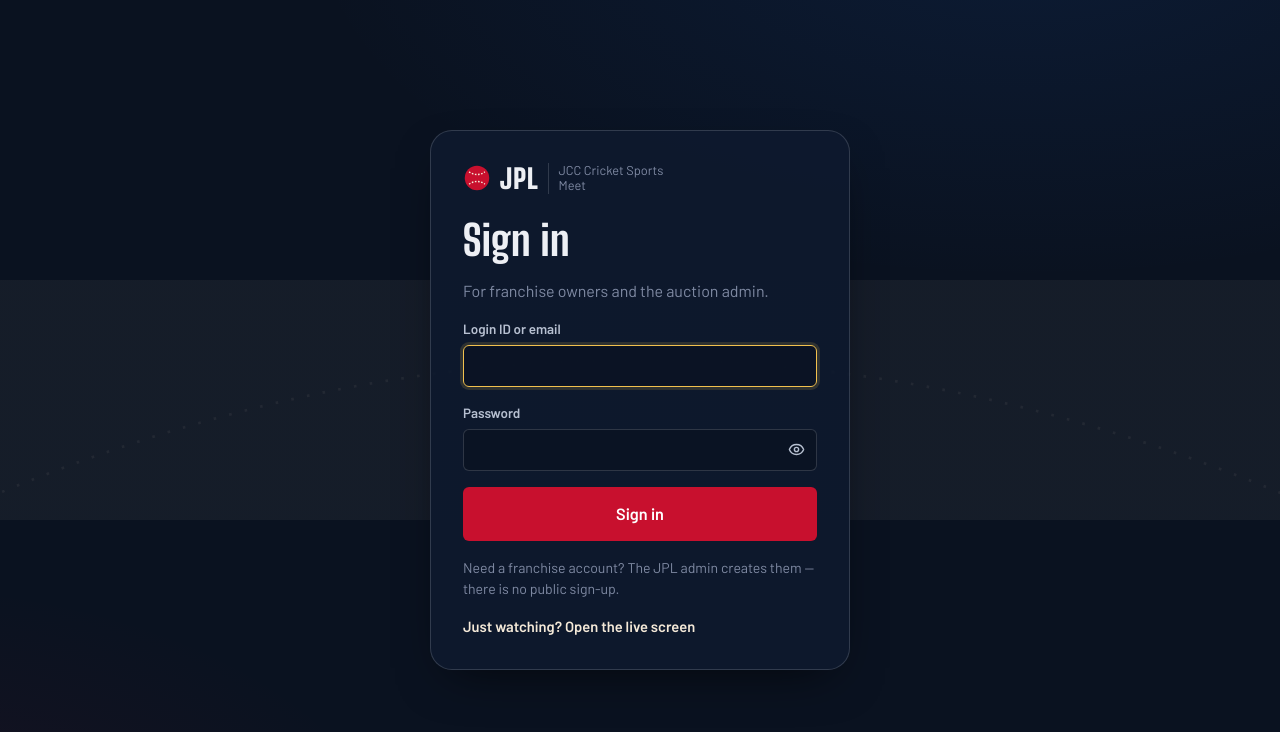
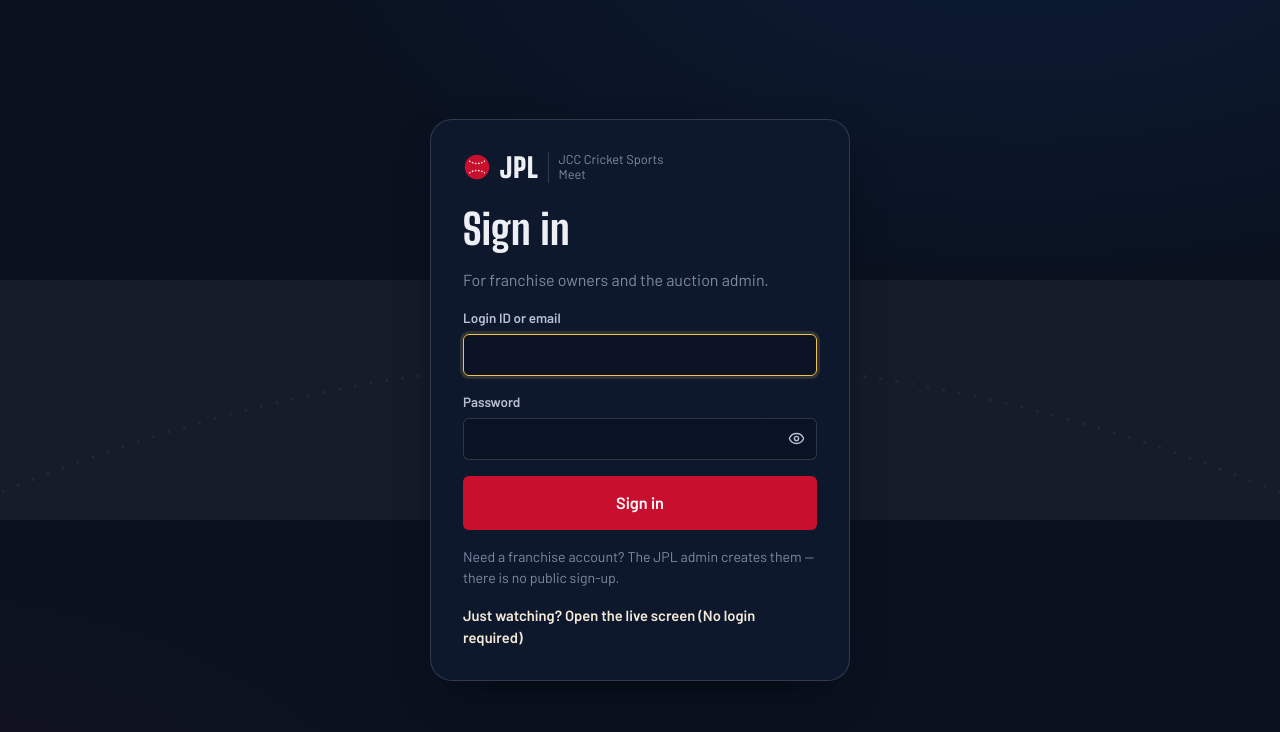
Before and after one commit to AdityaKaushik-git/JPL_New, a React (Vite) app in the folder client/: page /login in a window 1280 px wide. Shown: the top 732 px of the page. Built offline with nearby package versions, Linux system fonts and the light colour scheme.

Commit message:
feat: landing homepage on root URL, force logout from other devices feature, and public live screen with zero login required

```diff
--- a/client/src/App.jsx
+++ b/client/src/App.jsx
@@ -30,21 +30,26 @@ function AuctionEntry() {
 function AppRoutes() {
   const { user } = useAuth()
   const location = useLocation()
-  const chromeless = CHROMELESS.includes(location.pathname) || (!user && location.pathname === '/')
+  const chromeless = CHROMELESS.includes(location.pathname)
   return (
     <>
       {!chromeless && <Navbar />}
       <Routes>
-        <Route path="/login" element={user ? <Navigate to="/dashboard" replace /> : <Login />} />
+        {/* Public Homepage — displayed when website link is opened */}
+        <Route path="/" element={<Landing />} />
+
+        {/* Public watch live screen — NO login required to watch auction live! */}
+        <Route path="/live" element={<Live />} />
+
+        {/* Sign in */}
+        <Route path="/login" element={user ? <Navigate to={user.role === 'admin' ? '/admin/control' : '/dashboard'} replace /> : <Login />} />
         <Route path="/register" element={<Navigate to="/login" replace />} />
-        <Route path="/" element={<ProtectedRoute><Dashboard /></ProtectedRoute>} />
 
-        {/* protected — requires login 1st */}
-        <Route path="/live" element={<ProtectedRoute><Live /></ProtectedRoute>} />
+        {/* Protected routes — require login */}
+        <Route path="/dashboard" element={<ProtectedRoute><Dashboard /></ProtectedRoute>} />
         <Route path="/rankings" element={<ProtectedRoute><Rankings /></ProtectedRoute>} />
         <Route path="/players/:id" element={<ProtectedRoute><PlayerProfile /></ProtectedRoute>} />
         <Route path="/history" element={<ProtectedRoute><History /></ProtectedRoute>} />
-        <Route path="/dashboard" element={<ProtectedRoute><Dashboard /></ProtectedRoute>} />
         <Route path="/profile" element={<ProtectedRoute><Profile /></ProtectedRoute>} />
         <Route path="/auction" element={<ProtectedRoute><AuctionEntry /></ProtectedRoute>} />
         <Route path="/standings" element={<ProtectedRoute roles={['admin']}><Standings /></ProtectedRoute>} />
--- a/client/src/pages/Login.jsx
+++ b/client/src/pages/Login.jsx
@@ -1,6 +1,6 @@
 import { useState } from 'react'
 import { useNavigate, useLocation, Link } from 'react-router-dom'
-import { Eye, EyeOff } from 'lucide-react'
+import { Eye, EyeOff, LogOut } from 'lucide-react'
 import { useAuth } from '../contexts/AuthContext'
 import { api } from '../services/api'
 import Brand from '../components/Brand'
@@ -12,22 +12,27 @@ export default function Login() {
   const [password, setPassword] = useState('')
   const [showPw, setShowPw] = useState(false)
   const [error, setError] = useState('')
+  const [canForceLogout, setCanForceLogout] = useState(false)
   const [loading, setLoading] = useState(false)
   const { login } = useAuth()
   const navigate = useNavigate()
   const location = useLocation()
 
-  async function handleSubmit(e) {
-    e.preventDefault()
+  async function handleSubmit(e, force = false) {
+    if (e && e.preventDefault) e.preventDefault()
     setError('')
+    setCanForceLogout(false)
     setLoading(true)
     try {
-      const data = await api.login({ loginId: loginId.trim(), password })
+      const data = await api.login({ loginId: loginId.trim(), password, forceLogoutOthers: force })
       login(data.token, data.user)
       const from = location.state && location.state.from
       navigate(from || (data.user.role === 'admin' ? '/admin/control' : '/dashboard'), { replace: true })
     } catch (err) {
       setError(err.message || 'Invalid credentials')
+      if (err.canForceLogout) {
+        setCanForceLogout(true)
+      }
     } finally {
       setLoading(false)
     }
@@ -40,8 +45,25 @@ export default function Login() {
         <Brand />
         <h1>Sign in</h1>
         <p className="muted">For franchise owners and the auction admin.</p>
-        {error && <p className="form-error" role="alert">{error}</p>}
-        <form onSubmit={handleSubmit} className="form">
+
+        {error && (
+          <div className="form-error" role="alert" style={{ display: 'flex', flexDirection: 'column', gap: '.6rem' }}>
+            <span>{error}</span>
+            {canForceLogout && (
+              <button
+                type="button"
+                className="btn btn-danger btn-sm"
+                onClick={(e) => handleSubmit(e, true)}
+                disabled={loading}
+                style={{ alignSelf: 'flex-start' }}
+              >
+                <LogOut size={15} /> Log out from other devices & sign in here
+              </button>
+            )}
+          </div>
+        )}
+
+        <form onSubmit={(e) => handleSubmit(e, false)} className="form">
           <label className="field">
             <span className="field-label">Login ID or email</span>
             <input value={loginId} onChange={e => setLoginId(e.target.value)} autoComplete="username" required autoFocus />
@@ -58,7 +80,7 @@ export default function Login() {
           <button className="btn btn-primary btn-lg btn-block" disabled={loading}>{loading ? 'Signing in…' : 'Sign in'}</button>
         </form>
         <p className="login-note">Need a franchise account? The JPL admin creates them — there is no public sign-up.</p>
-        <Link to="/live" className="login-watch">Just watching? Open the live screen</Link>
+        <Link to="/live" className="login-watch">Just watching? Open the live screen (No login required)</Link>
       </div>
     </div>
   )
```
Also changed, not shown: 2 other files (tests, documents, lock files or other folders).
